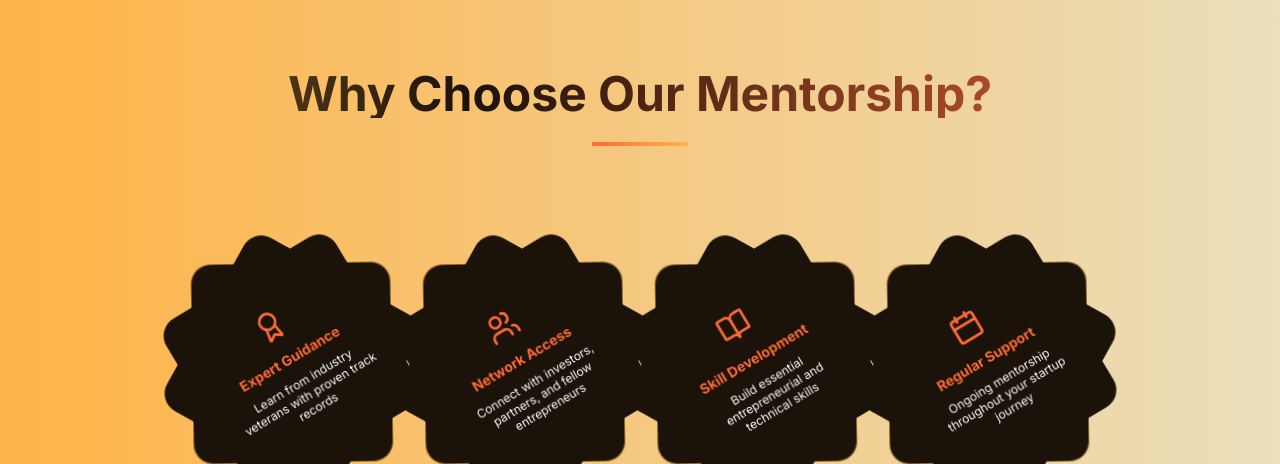
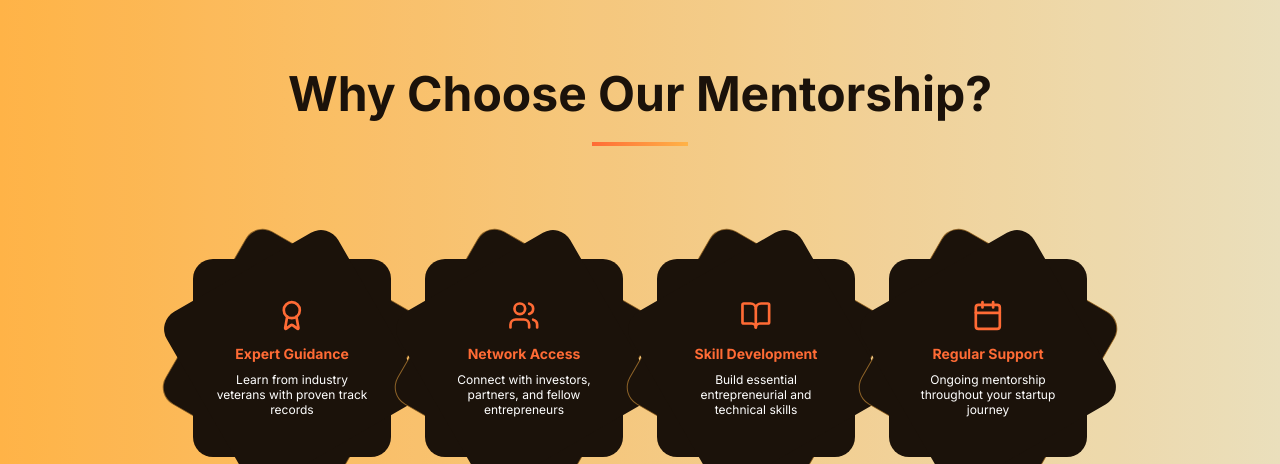
Before and after one commit to Dharshank2005/modified_citbif, a Next.js app: page /mentor in a window 1280 px wide. Shown: the part 488-952 px from the top of the page. Built offline with nearby package versions, Linux system fonts and the light colour scheme.

Commit message:
modified:   app/mentor/page.tsx

```diff
--- a/app/mentor/page.tsx
+++ b/app/mentor/page.tsx
@@ -213,22 +213,22 @@ export default function MentorPage() {
       {/* Mentorship Benefits - HEXAGONAL GRID LAYOUT */}
       <section className="bg-[#FFB347]/10 py-24">
         <div className="container mx-auto px-4">
-          <div className="text-center mb-20 animate-fade-in">
-            <h2 className="text-4xl md:text-5xl font-bold mb-6 text-[#1B120A] text-shimmer">
+          <div className="text-center mb-20">
+            <h2 className="text-4xl md:text-5xl font-bold mb-6 text-[#1B120A]">
               Why Choose Our Mentorship?
             </h2>
-            <div className="w-24 h-1 bg-gradient-to-r from-[#FF6B35] to-[#FFB347] mx-auto animate-scale-in"></div>
+            <div className="w-24 h-1 bg-gradient-to-r from-[#FF6B35] to-[#FFB347] mx-auto"></div>
           </div>
           <div className="hex-grid max-w-4xl mx-auto">
             {mentorshipBenefits.map((benefit, index) => (
-              <div key={index} className={`hex-item animate-bounce-in stagger-${index + 1}`}>
-                <div className="hex-shape border border-[#FFB347]/50 hover:border-[#FF6B35] transition-all duration-500 group hover-lift animate-hex-float">
+              <div key={index} className="hex-item">
+                <div className="hex-shape border border-[#FFB347]/50 hover:border-[#FF6B35] transition-all duration-300 hover:scale-105">
                   <div className="hex-content text-center">
-                    <benefit.icon className="h-8 w-8 text-[#FF6B35] mx-auto mb-3 group-hover:scale-110 transition-transform duration-300" />
-                    <h3 className="text-sm font-bold text-[#FF6B35] mb-2 group-hover:text-[#FFB347] transition-colors duration-300">
+                    <benefit.icon className="h-8 w-8 text-[#FF6B35] mx-auto mb-3 transition-transform duration-300 group-hover:scale-110" />
+                    <h3 className="text-sm font-bold text-[#FF6B35] mb-2 transition-colors duration-300 group-hover:text-[#FFB347]">
                       {benefit.title}
                     </h3>
-                    <p className="text-white text-xs leading-tight group-hover:text-gray-200 transition-colors duration-300">
+                    <p className="text-white text-xs leading-tight transition-colors duration-300 group-hover:text-gray-200">
                       {benefit.description}
                     </p>
                   </div>
@@ -238,6 +238,7 @@ export default function MentorPage() {
           </div>
         </div>
       </section>
+
 
       {/* Our Mentors - FLIP CARDS LAYOUT */}
       <section className="bg-[#E8E4C9]/30 py-24">
```
